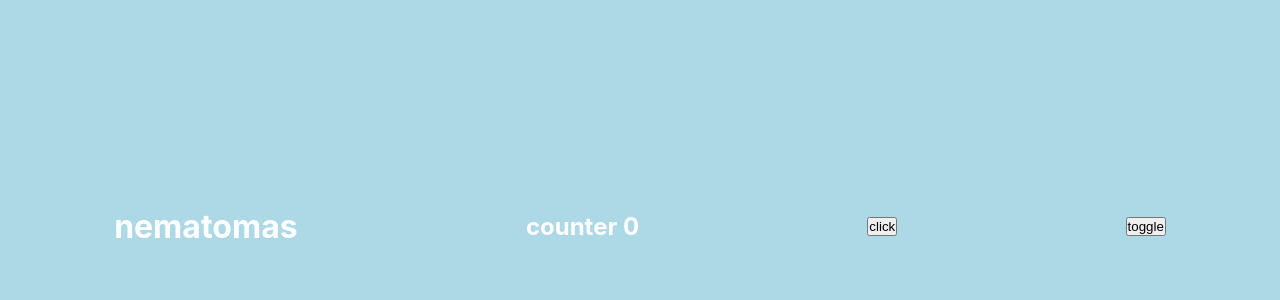
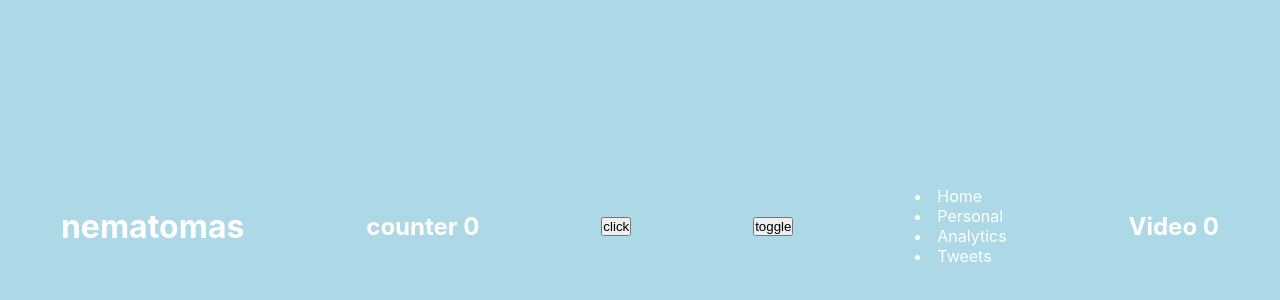
Before and after one commit to KristijonasJurk/React-todo, a React (Create React App) app: page / in a window 1280 px wide. Shown: the part 174-474 px from the top of the page. Built offline with nearby package versions, Linux system fonts and the light colour scheme.

Commit message:
parent elements and inheritence

```diff
--- a/src/App.css
+++ b/src/App.css
@@ -6,9 +6,9 @@
 /* .app {
   display: flex;
   justify-content: space-around;
-  flex-wrap: wrap;
 } */
 .home {
+  flex-wrap: wrap;
   background-color: lightblue;
   color: white;
   min-height: 100vh;
--- a/src/App.js
+++ b/src/App.js
@@ -3,8 +3,8 @@ import "./App.css";
 import React, { useState } from 'react';
 
 // import components
-// import Nav from "./components/Nav";
-// import Tweets from "./components/Tweets";
+import Nav from "./components/Nav";
+import Video from "./components/Video";
 
 
 function App() {
@@ -27,6 +27,8 @@ function App() {
         <h2>counter {counter}</h2>
         <button onClick={incrementer}>click</button>
         <button onClick={toggler}>toggle</button>
+        <Nav setToggle={setToggle} />
+        <Video nr={counter} />
         {/* <Nav />
         <Tweets /> */}
       </div>
--- a/src/components/Nav.js
+++ b/src/components/Nav.js
@@ -1,6 +1,7 @@
 import React from "react";
 
-const Nav = () => (
+const Nav = () => {
+    return (
         <nav>
             <li>
                 <a>Home</a>
@@ -15,6 +16,7 @@ const Nav = () => (
                 <a>Tweets</a>
             </li>
         </nav>
-);
+    )
+}
 
 export default Nav;
--- /dev/null
+++ b/src/components/Video.js
@@ -0,0 +1,12 @@
+import React from "react";
+
+const Video = (props) => {
+
+    return (
+        <section>
+            <h1>Video {props.nr}</h1>
+        </section>
+    )
+}
+
+export default Video;
```
Also changed, not shown: 1 other file (tests, documents, lock files or other folders). Lines whose indentation alone changed are shown as unchanged.
